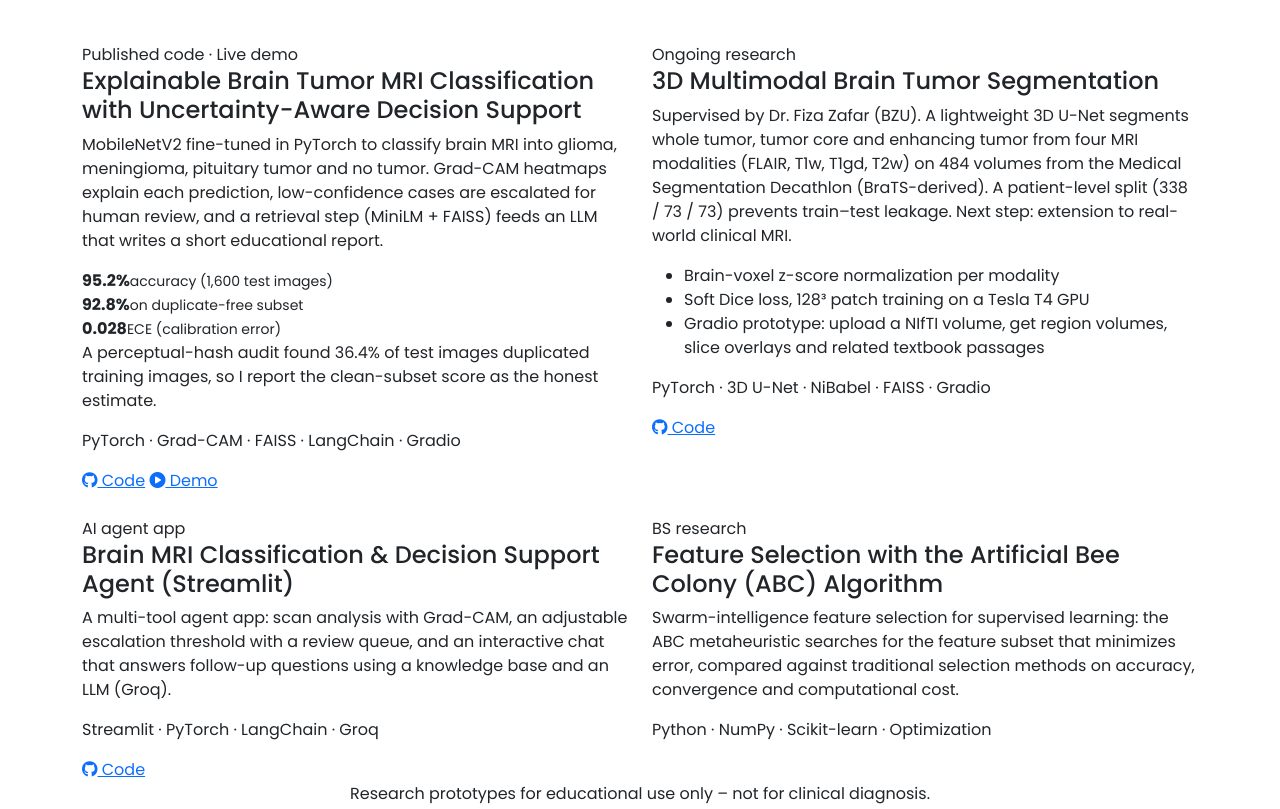
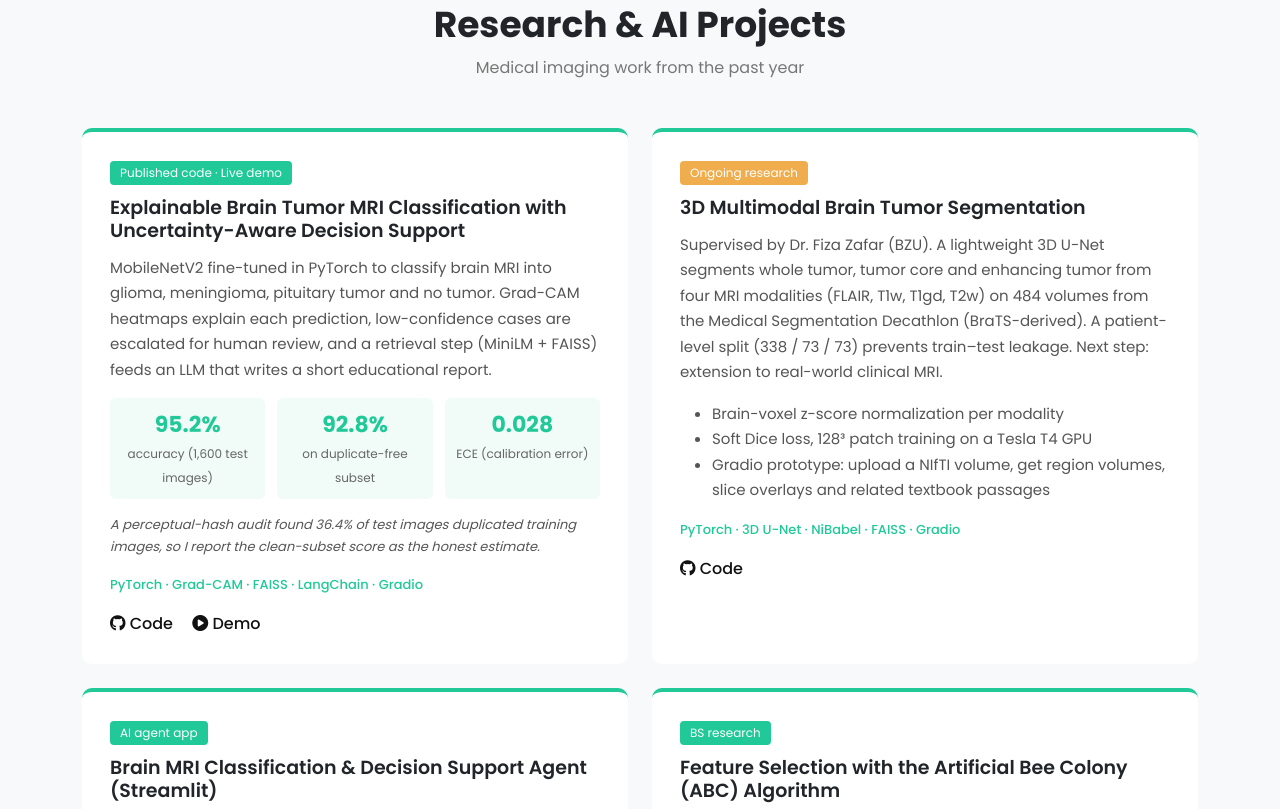
Before and after one commit to hafzanoor/portfolio, a plain HTML site: page index.html in a window 1280 px wide. Shown: the part 1612-2421 px from the top of the page. Drawn offline with nearby package versions, Linux system fonts and the light colour scheme.

Commit message:
Add files via upload

```diff
--- a/css/style.css
+++ b/css/style.css
@@ -517,3 +517,145 @@ body {
     display: block;
     opacity: 1;
 }
+
+/* =========================
+   HERO TAGLINE (added Nov 2026)
+========================= */
+.hero-tagline {
+    font-size: 18px;
+    color: #ddd;
+    margin-top: 10px;
+}
+
+.about-info a {
+    color: #20c997;
+    text-decoration: none;
+}
+
+/* =========================
+   RESEARCH SECTION (added Nov 2026)
+========================= */
+.research-section {
+    padding: 80px 0;
+    background: #f8f9fa;
+}
+
+.research-section h2 {
+    font-size: 36px;
+    font-weight: 700;
+}
+
+.research-card {
+    background: #fff;
+    border-radius: 10px;
+    padding: 28px;
+    height: 100%;
+    border-top: 4px solid #20c997;
+    transition: 0.3s;
+}
+
+.research-card:hover {
+    transform: translateY(-6px);
+    box-shadow: 0 10px 25px rgba(0,0,0,0.1);
+}
+
+.research-card h4 {
+    font-size: 19px;
+    font-weight: 600;
+    margin: 12px 0;
+}
+
+.research-card p,
+.research-list {
+    color: #555;
+    font-size: 15px;
+    line-height: 1.7;
+}
+
+.research-tag {
+    display: inline-block;
+    background: #20c997;
+    color: #fff;
+    font-size: 12px;
+    padding: 3px 10px;
+    border-radius: 4px;
+}
+
+.research-tag.in-progress {
+    background: #f0ad4e;
+}
+
+.research-stats {
+    display: flex;
+    gap: 12px;
+    margin: 15px 0;
+}
+
+.research-stats div {
+    flex: 1;
+    background: #f1fbf8;
+    border-radius: 6px;
+    padding: 10px;
+    text-align: center;
+}
+
+.research-stats strong {
+    display: block;
+    font-size: 22px;
+    color: #20c997;
+}
+
+.research-stats small {
+    color: #666;
+    font-size: 12px;
+}
+
+.research-note {
+    font-size: 13px !important;
+    font-style: italic;
+}
+
+.research-tools {
+    font-size: 13px !important;
+    color: #20c997 !important;
+    font-weight: 500;
+}
+
+.research-links a {
+    display: inline-block;
+    margin-right: 15px;
+    color: #111;
+    font-weight: 500;
+    text-decoration: none;
+    transition: 0.3s;
+}
+
+.research-links a:hover {
+    color: #20c997;
+}
+
+.research-disclaimer {
+    color: #888;
+    font-size: 13px;
+    margin-top: 30px;
+}
+
+.cert-list {
+    margin: 0;
+    padding-left: 18px;
+    font-size: 14px;
+    color: #555;
+}
+
+.cert-list li {
+    margin-bottom: 6px;
+}
+
+@media (max-width: 768px) {
+    .research-stats {
+        flex-direction: column;
+    }
+    #hero h1 {
+        font-size: 34px;
+    }
+}
```
